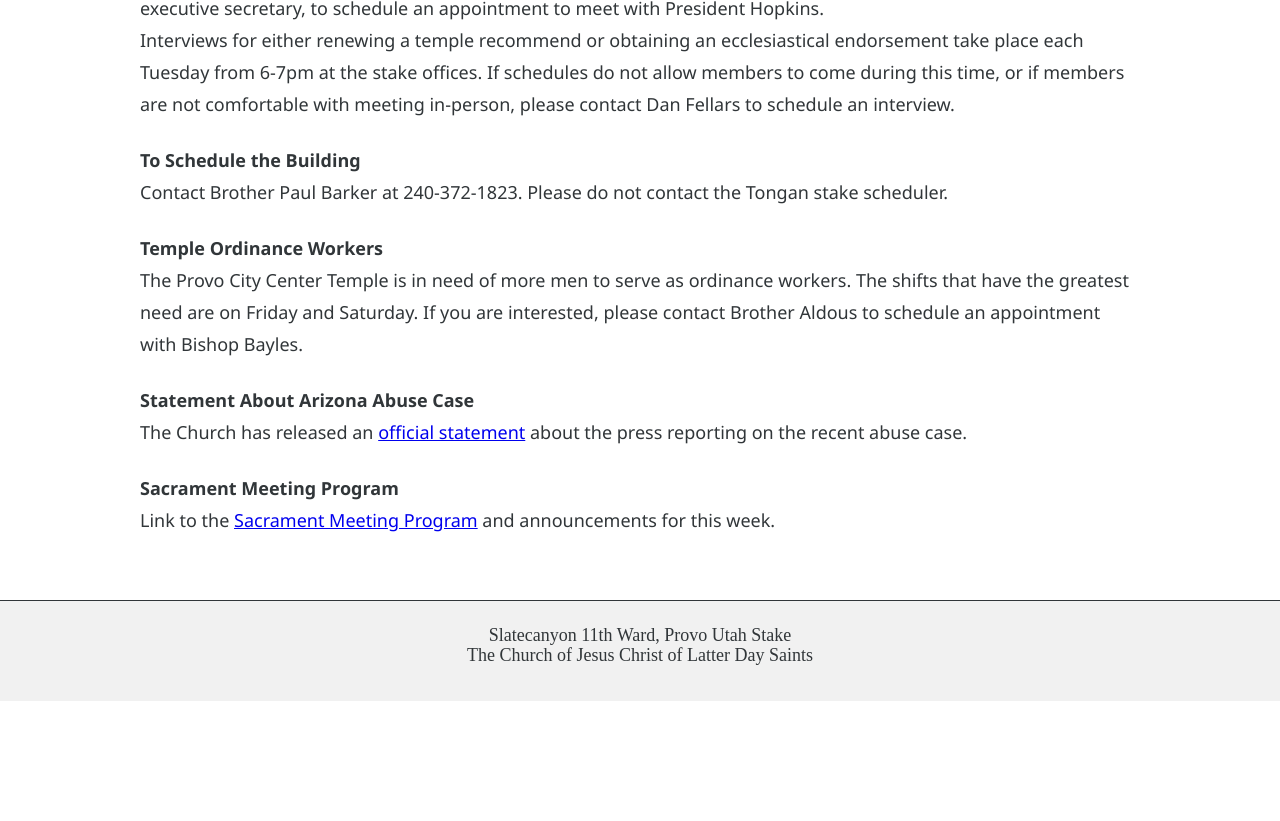
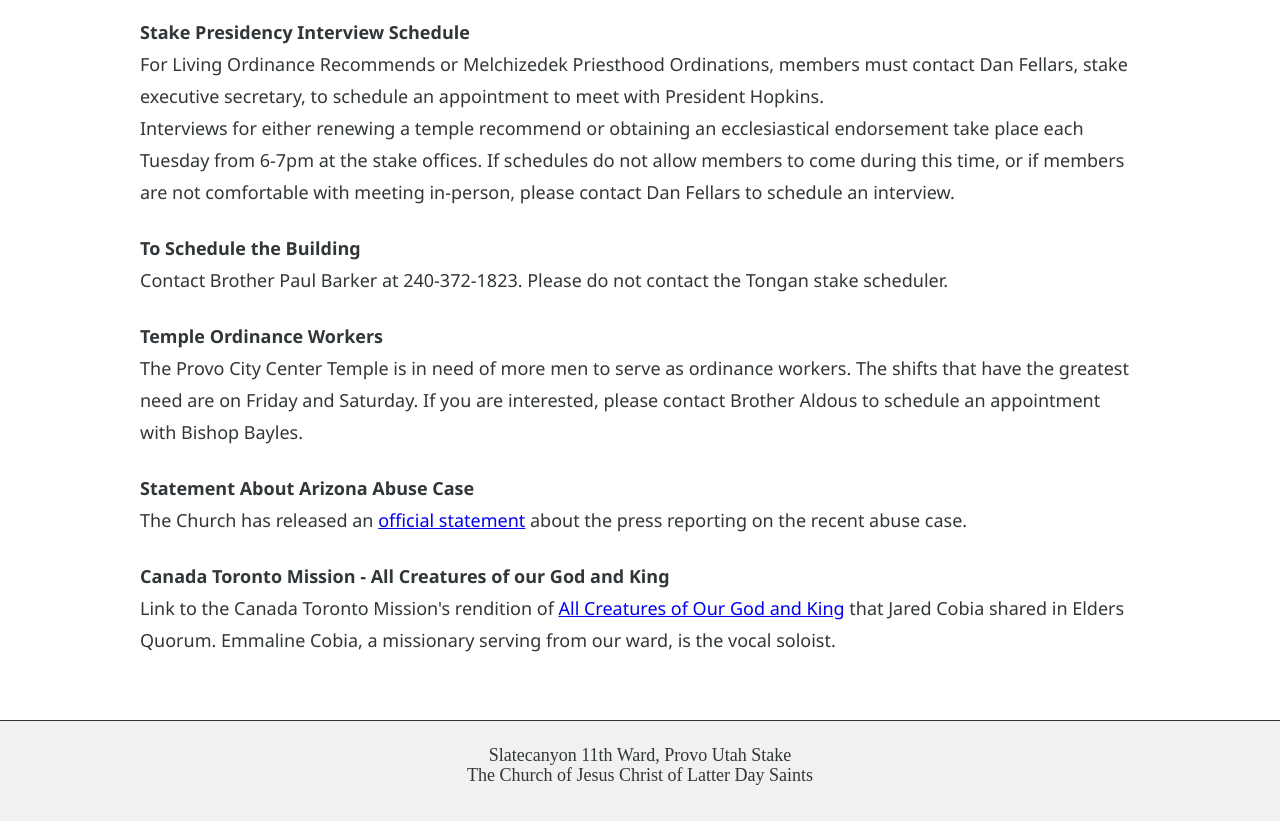
Before and after one commit to sc11clerk/sc11clerk.github.io, a plain HTML site: page index.html in a window 1280 px wide. Shown: the part 590-1411 px from the top of the page. Before the commit the page ends 1291 px from the top, so only its background shows below. Drawn offline with nearby package versions, Linux system fonts and the light colour scheme.

Commit message:
Moved sacrament meeting program link to top and added link to Emmaline Cobia's mission arrangement of All Creatures of Our God and King

```diff
--- a/index.html
+++ b/index.html
@@ -33,6 +33,11 @@
             <div>
                 <div id="announcements">
                     <h2>Announcements</h2>
+                    <p><strong>Sacrament Meeting Program</strong><br/>
+                    Link to the <a href="https://docs.google.com/document/d/1ermXV3WOM2-Ap70fd4Hbt9kyfOipvcPPd-6IsfsQe7o">Sacrament Meeting Program</a> and announcements for this week.
+                    </p>
+
+
                     <p><strong>Remote meetings no longer generally available</strong><br />
                         We all have been happy to see things around the world
                         and in our ward return to more of what we remember
@@ -75,8 +80,8 @@
                        The Church has released an <a href="https://newsroom.churchofjesuschrist.org/article/church-provides-further-details-about-arizona-abuse-case">official statement</a> about the press reporting on the recent abuse case.
                     </p>
 
-                    <p><strong>Sacrament Meeting Program</strong><br/>
-                    Link to the <a href="https://docs.google.com/document/d/1ermXV3WOM2-Ap70fd4Hbt9kyfOipvcPPd-6IsfsQe7o">Sacrament Meeting Program</a> and announcements for this week.
+                    <p><strong>Canada Toronto Mission - All Creatures of our God and King</strong><br/>
+                    Link to the Canada Toronto Mission's rendition of <a href="https://www.facebook.com/FindJoyinChrist/videos/953538402270904/">All Creatures of Our God and King</a> that Jared Cobia shared in Elders Quorum. Emmaline Cobia, a missionary serving from our ward, is the vocal soloist.
                     </p>
 
                 </div>
```
